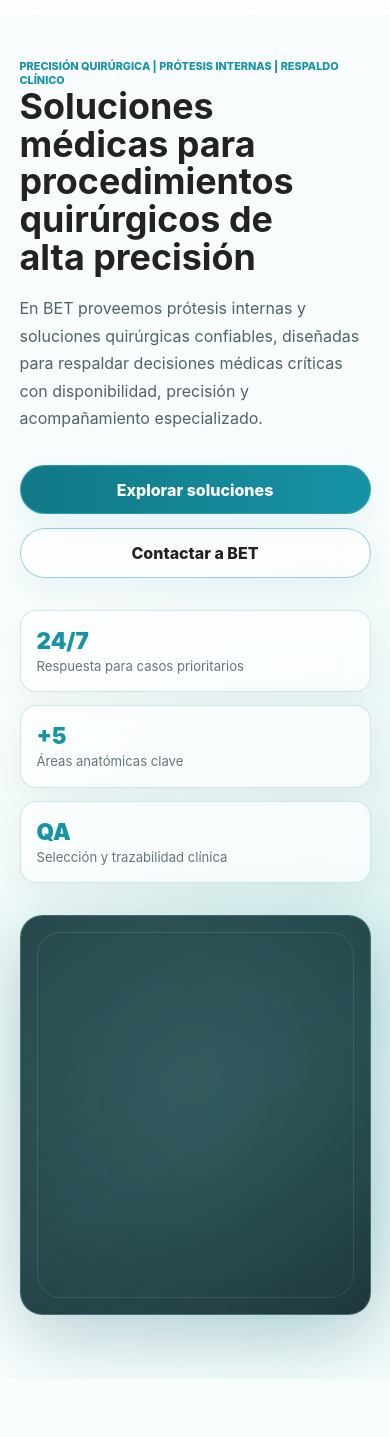
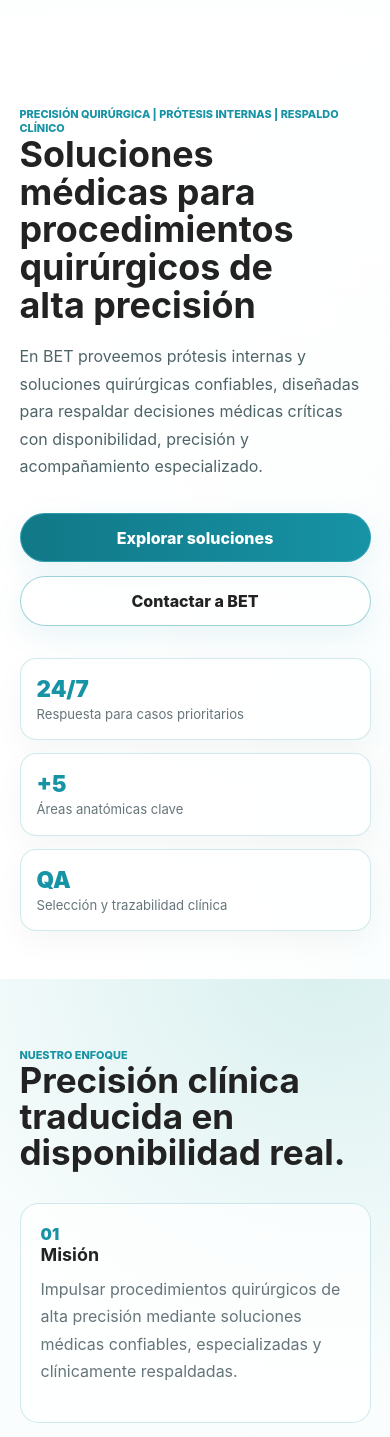
Before and after one commit to nathaliealvarez340-lgtm/bet-website, a website: page web-bet/index.html in a window 390 px wide. Shown: the part 105-1542 px from the top of the page. Drawn offline with Linux system fonts and the light colour scheme; some packages are replaced by stand-ins of ours; a script that the page names is missing.

Commit message:
Fix hero Spline background integration

```diff
--- a/web-bet/index.html
+++ b/web-bet/index.html
@@ -25,11 +25,25 @@
 
     <main>
       <section class="hero" id="inicio" aria-labelledby="hero-title">
-        <div class="hero-copy reveal">
-          <span class="eyebrow">Precisión quirúrgica | Prótesis internas | Respaldo clínico</span>
+        <div class="hero-spline-background" data-spline-scene aria-hidden="true">
+          <div class="spline-loading" aria-live="polite">
+            <span class="loading-orbit"></span>
+            <strong>Cargando modelo 3D</strong>
+          </div>
+          <spline-viewer
+            url="https://prod.spline.design/IKylaPNvsBaiYB3h/scene.splinecode"
+            events-target="global"
+            loading-anim-type="spinner-small-light"
+          ></spline-viewer>
+        </div>
+
+        <div class="hero-overlay" aria-hidden="true"></div>
+
+        <div class="hero-content reveal">
+          <span class="hero-kicker">Precisión quirúrgica | Prótesis internas | Respaldo clínico</span>
           <h1 id="hero-title">Soluciones médicas para procedimientos quirúrgicos de alta precisión</h1>
           <p>En BET proveemos prótesis internas y soluciones quirúrgicas confiables, diseñadas para respaldar decisiones médicas críticas con disponibilidad, precisión y acompañamiento especializado.</p>
-          <div class="actions">
+          <div class="hero-actions">
             <a class="button glass-button primary" href="#soluciones">Explorar soluciones</a>
             <a class="button glass-button" href="#contacto">Contactar a BET</a>
           </div>
@@ -48,22 +62,6 @@
             </div>
           </dl>
         </div>
-
-        <section class="hero-visual reveal" aria-label="Modelo 3D interactivo BET">
-          <div class="spline-scene" data-spline-scene>
-            <div class="spline-loading" aria-live="polite">
-              <span class="loading-orbit"></span>
-              <strong>Cargando modelo 3D</strong>
-              <small>Escena interactiva de Spline</small>
-            </div>
-            <spline-viewer
-              class="spline-viewer"
-              url="https://prod.spline.design/IKylaPNvsBaiYB3h/scene.splinecode"
-              events-target="global"
-              loading-anim-type="spinner-small-light"
-            ></spline-viewer>
-          </div>
-        </section>
       </section>
 
       <section class="section focus-section" id="enfoque" aria-labelledby="focus-title">
--- a/web-bet/scripts/app.js
+++ b/web-bet/scripts/app.js
@@ -26,22 +26,6 @@ document.querySelectorAll("[data-spline-scene]").forEach((scene) => {
     if (!scene.classList.contains("is-ready")) markReady();
   }, 6500);
 });
-
-const heroVisual = document.querySelector(".hero-visual");
-if (heroVisual) {
-  heroVisual.addEventListener("pointermove", (event) => {
-    const rect = heroVisual.getBoundingClientRect();
-    const x = ((event.clientX - rect.left) / rect.width - 0.5) * 2;
-    const y = ((event.clientY - rect.top) / rect.height - 0.5) * 2;
-    heroVisual.style.setProperty("--cursor-x", x.toFixed(3));
-    heroVisual.style.setProperty("--cursor-y", y.toFixed(3));
-  });
-
-  heroVisual.addEventListener("pointerleave", () => {
-    heroVisual.style.setProperty("--cursor-x", "0");
-    heroVisual.style.setProperty("--cursor-y", "0");
-  });
-}
 
 const revealObserver = new IntersectionObserver(
   (entries) => {
--- a/web-bet/styles.css
+++ b/web-bet/styles.css
@@ -108,29 +108,45 @@ code {
 
 .hero {
   position: relative;
-  min-height: calc(94svh - 5rem);
-  display: grid;
-  grid-template-columns: minmax(0, 0.92fr) minmax(24rem, 1.08fr);
+  min-height: 100svh;
+  display: flex;
   align-items: center;
-  gap: clamp(2rem, 5vw, 5.5rem);
-  padding: clamp(3rem, 7vw, 6rem) clamp(1rem, 5vw, 5rem) 4rem;
+  padding: clamp(6rem, 10vw, 8rem) clamp(1rem, 5vw, 5rem) clamp(3rem, 7vw, 5rem);
   overflow: hidden;
+  background: var(--white);
 }
 
-.hero::after {
-  content: "";
+.hero-spline-background {
   position: absolute;
-  right: -10vw;
-  bottom: 4vh;
-  z-index: -1;
-  width: min(62rem, 74vw);
-  aspect-ratio: 1;
-  border-radius: 999px;
-  background: radial-gradient(circle, rgba(126, 206, 202, 0.26), transparent 68%);
-  filter: blur(10px);
+  inset: 0;
+  z-index: 0;
+  overflow: hidden;
+  background:
+    radial-gradient(circle at 72% 46%, rgba(126, 206, 202, 0.26), transparent 32rem),
+    linear-gradient(90deg, #ffffff 0%, #f8fdfd 48%, #eefafa 100%);
 }
 
-.eyebrow {
+.hero-spline-background spline-viewer {
+  display: block;
+  width: 100%;
+  height: 100%;
+  min-height: 100svh;
+  transform: translateX(18%) scale(1.08);
+  transform-origin: center right;
+}
+
+.hero-overlay {
+  position: absolute;
+  inset: 0;
+  z-index: 1;
+  pointer-events: none;
+  background:
+    linear-gradient(90deg, rgba(255,255,255,.94) 0%, rgba(255,255,255,.78) 38%, rgba(255,255,255,.16) 100%),
+    linear-gradient(180deg, rgba(255,255,255,.22), rgba(255,255,255,.08) 52%, rgba(255,255,255,.88));
+}
+
+.eyebrow,
+.hero-kicker {
   display: inline-flex;
   max-width: 100%;
   color: var(--primary);
@@ -178,21 +194,27 @@ p {
   line-height: 1.72;
 }
 
-.hero-copy,
-.hero-visual,
+.hero-content,
 .section-heading,
 .contact-copy,
 .contact-form {
   min-width: 0;
 }
 
-.hero-copy p {
-  max-width: 43rem;
+.hero-content {
+  position: relative;
+  z-index: 2;
+  width: min(55%, 48rem);
+}
+
+.hero-content p {
+  max-width: 42rem;
   color: #4f6468;
   font-size: 1.1rem;
 }
 
-.actions {
+.actions,
+.hero-actions {
   display: flex;
   flex-wrap: wrap;
   gap: 0.85rem;
@@ -294,73 +316,23 @@ p {
   line-height: 1.35;
 }
 
-.hero-visual {
-  --cursor-x: 0;
-  --cursor-y: 0;
-  position: relative;
-  min-height: clamp(31rem, 57vw, 48rem);
-  perspective: 1200px;
-}
-
-.spline-scene {
-  position: absolute;
-  inset: -3% -4% -3% -2%;
-  overflow: hidden;
-  border: 1px solid rgba(126, 206, 202, 0.3);
-  border-radius: 2.25rem;
-  background:
-    radial-gradient(circle at 50% 42%, rgba(126, 206, 202, 0.2), transparent 23rem),
-    linear-gradient(145deg, rgba(23, 54, 59, 0.96), rgba(15, 47, 53, 0.92) 54%, rgba(16, 40, 44, 0.96));
-  box-shadow: 0 34px 95px rgba(22, 147, 165, 0.18), 0 18px 60px rgba(34, 34, 34, 0.12);
-  transform: translate3d(calc(var(--cursor-x) * 6px), calc(var(--cursor-y) * 5px), 0) rotateX(calc(var(--cursor-y) * -1.6deg)) rotateY(calc(var(--cursor-x) * 2deg));
-  transition: transform 140ms ease-out, box-shadow 180ms ease, border-color 180ms ease;
-}
-
-.spline-scene::before {
-  content: "";
-  position: absolute;
-  inset: 1rem;
-  border: 1px solid rgba(255, 255, 255, 0.1);
-  border-radius: 1.5rem;
-  pointer-events: none;
-}
-
-.spline-viewer {
-  position: absolute;
-  inset: -2rem;
-  z-index: 2;
-  display: block;
-  width: calc(100% + 4rem);
-  height: calc(100% + 4rem);
-  opacity: 0;
-  transition: opacity 420ms ease;
-}
-
-.spline-scene.is-ready .spline-viewer {
-  opacity: 1;
-}
-
 .spline-loading {
   position: absolute;
   inset: 0;
+  z-index: 1;
   display: grid;
   place-content: center;
   gap: 0.45rem;
-  color: var(--white);
+  color: var(--primary);
   text-align: center;
-  background:
-    repeating-radial-gradient(circle at center, rgba(255,255,255,0.13) 0 1px, transparent 1px 34px),
-    linear-gradient(135deg, rgba(22, 147, 165, 0.15), transparent);
+  pointer-events: none;
+  transition: opacity 320ms ease, visibility 320ms ease;
 }
 
-.spline-scene.is-ready .spline-loading {
+.hero-spline-background.is-ready .spline-loading {
   opacity: 0;
   visibility: hidden;
   pointer-events: none;
-}
-
-.spline-loading small {
-  color: rgba(255, 255, 255, 0.72);
 }
 
 .loading-orbit {
@@ -368,7 +340,7 @@ p {
   aspect-ratio: 1;
   margin: 0 auto 0.5rem;
   border: 1px solid rgba(126, 206, 202, 0.4);
-  border-top-color: var(--accent);
+  border-top-color: var(--primary);
   border-radius: 999px;
   animation: rotate 1.8s linear infinite;
 }
@@ -797,18 +769,17 @@ textarea {
 }
 
 @media (max-width: 1120px) {
-  .hero,
   .contact-section,
   .anatomy-workbench {
     grid-template-columns: 1fr;
   }
 
+  .hero-content {
+    width: min(72%, 46rem);
+  }
+
   h1 {
     max-width: 15ch;
-  }
-
-  .hero-visual {
-    min-height: 34rem;
   }
 
   .values-grid,
@@ -852,28 +823,24 @@ textarea {
   }
 
   .hero {
-    min-height: auto;
-    padding-top: 2.5rem;
+    min-height: 100svh;
+    padding-top: 5.5rem;
+    align-items: flex-start;
   }
 
-  .hero-copy,
-  .hero-visual {
-    width: min(100%, calc(100vw - 2rem));
+  .hero-content {
+    width: min(100%, 32rem);
   }
 
-  .hero-visual {
-    min-height: 25rem;
+  .hero-spline-background spline-viewer {
+    transform: translateX(2%) translateY(16%) scale(1.15);
+    opacity: 0.52;
   }
 
-  .spline-scene {
-    border-radius: 1.4rem;
-    inset: 0;
-  }
-
-  .spline-viewer {
-    inset: -1rem;
-    width: calc(100% + 2rem);
-    height: calc(100% + 2rem);
+  .hero-overlay {
+    background:
+      linear-gradient(180deg, rgba(255,255,255,.96) 0%, rgba(255,255,255,.86) 56%, rgba(255,255,255,.5) 100%),
+      linear-gradient(90deg, rgba(255,255,255,.94), rgba(255,255,255,.5));
   }
 
   h1 {
@@ -886,17 +853,19 @@ textarea {
     font-size: clamp(1.9rem, 9vw, 2.5rem);
   }
 
-  .eyebrow {
+  .eyebrow,
+  .hero-kicker {
     font-size: 0.68rem;
     white-space: normal;
   }
 
-  .hero-copy p {
+  .hero-content p {
     max-width: 22rem;
     font-size: 1rem;
   }
 
-  .actions {
+  .actions,
+  .hero-actions {
     display: grid;
     grid-template-columns: 1fr;
     width: min(100%, 22rem);
```
